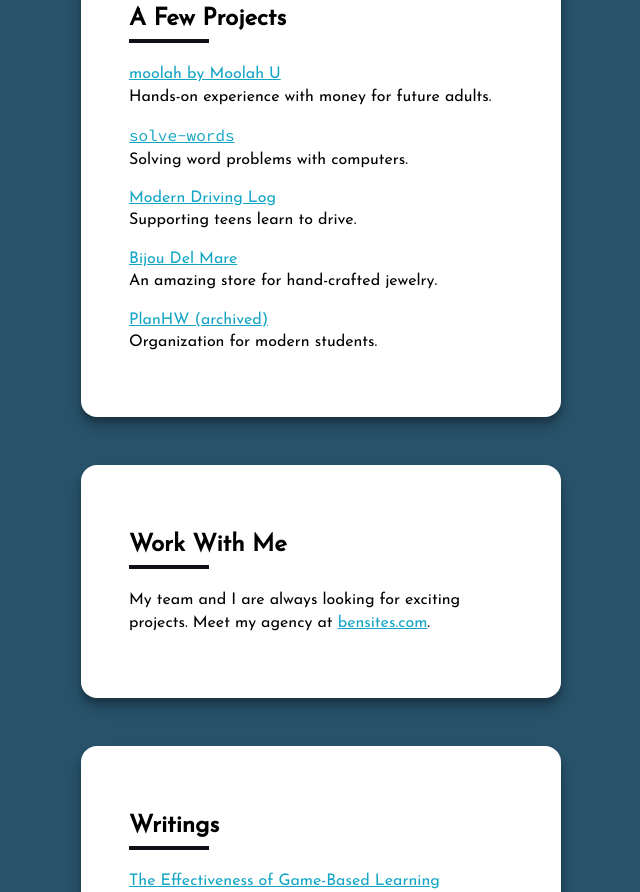
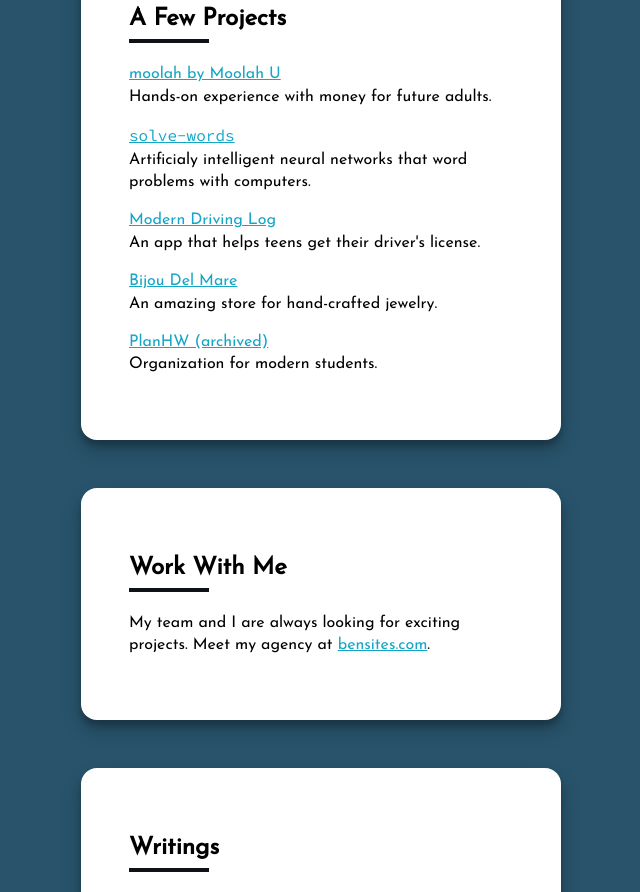
Before and after one commit to benaubin/benaubin.com, a Next.js app: page / in a window 1280 px wide. Shown: the part 1280-2172 px from the top of the page, without its empty margins (319-959 px from the left). Built offline with nearby package versions, Linux system fonts and the light colour scheme.

Commit message:
Update index.tsx

```diff
--- a/pages/index.tsx
+++ b/pages/index.tsx
@@ -49,12 +49,12 @@
 
       <p>
         <a href="http://byben.xyz/solve-words/"><code>solve-words</code></a><br/>
-        Solving word problems with computers.
+        Artificialy intelligent neural networks that word problems with computers.
       </p>
 
       <p>
         <a href="https://apps.apple.com/us/app/modern-driving-log/id1378720308">Modern Driving Log</a><br/>
-        Supporting teens learn to drive.
+        An app that helps teens get their driver's license.
       </p>
 
       <p>
```
